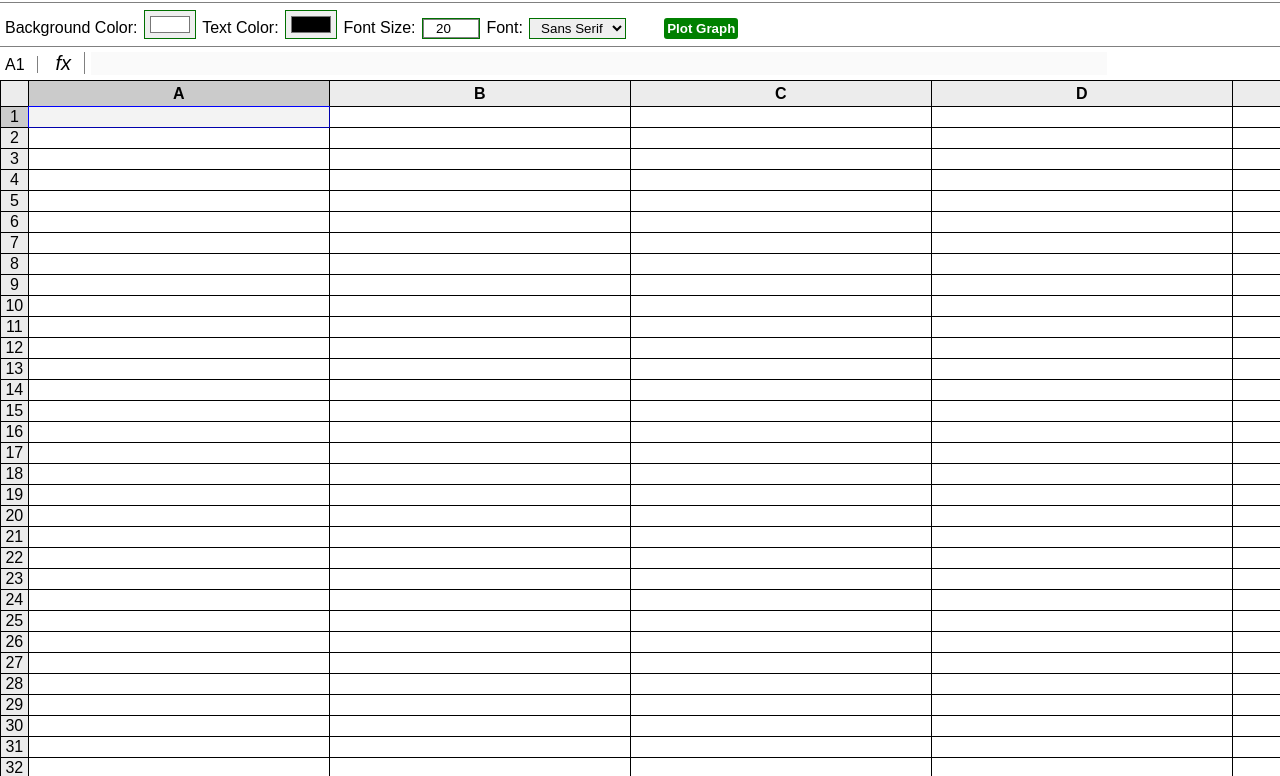
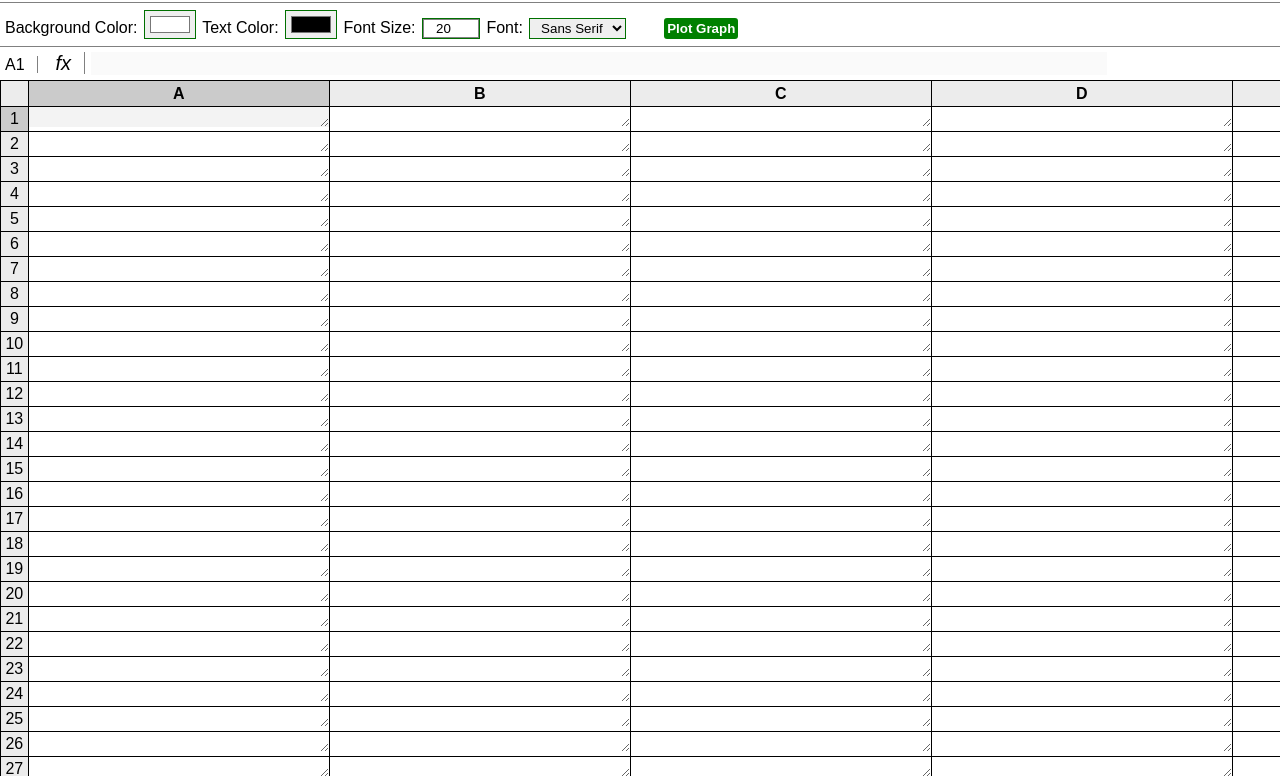
Before and after one commit to vaskrneup/GoogleSheetsClone, a plain HTML site: page index.html in a window 1280 px wide. Shown: the part 55-831 px from the top of the page. Drawn offline with Linux system fonts and the light colour scheme.

Commit message:
Changeable width of cell !!

```diff
--- a/css/excel.css
+++ b/css/excel.css
@@ -9,7 +9,7 @@
 }
 
 .active-cell {
-    outline: 1px outset blue;
+    /*outline: 1px outset blue;*/
     background-color: #f3f3f3;
     border-collapse: collapse;
 }
--- a/css/reset.css
+++ b/css/reset.css
@@ -39,3 +39,17 @@ input {
     border: none;
     outline: none;
 }
+
+textarea {
+    border: none;
+    outline: none;
+
+    min-width: 300px;
+    max-width: 500px;
+
+    width: 100%;
+    height: 20px;
+
+    white-space: nowrap;
+    resize: revert;
+}
--- a/js/component/cell.js
+++ b/js/component/cell.js
@@ -4,7 +4,7 @@ import {BaseComponent} from "./baseComponent.js";
 export class Cell extends BaseComponent {
     constructor(xAxis, yAxis, styles) {
         super(styles);
-        this.cell = document.createElement('input');
+        this.cell = document.createElement('textarea');
 
         this.xAxis = xAxis;
         this.yAxis = yAxis;
@@ -75,7 +75,6 @@ export class Cell extends BaseComponent {
         this.addStyles({
             ...{
                 minHeight: '20px',
-                width: '300px',
                 fontSize: '16px'
             },
             ...this.styles
--- a/js/component/excel.js
+++ b/js/component/excel.js
@@ -2,6 +2,7 @@ import {Cell, createCellFromJson} from "./cell.js";
 import {DotGraph, LineGraph} from "./graph.js";
 import {parseMathSyntax} from "../utils/parser.js";
 import {Modal} from "./modal.js";
+import {RightClickMenu} from "./rightClickMenu.js";
 
 export class Excel {
     LETTERS = 'ABCDEFGHIJKLMNOPQRSTUVWXYZ';
```
